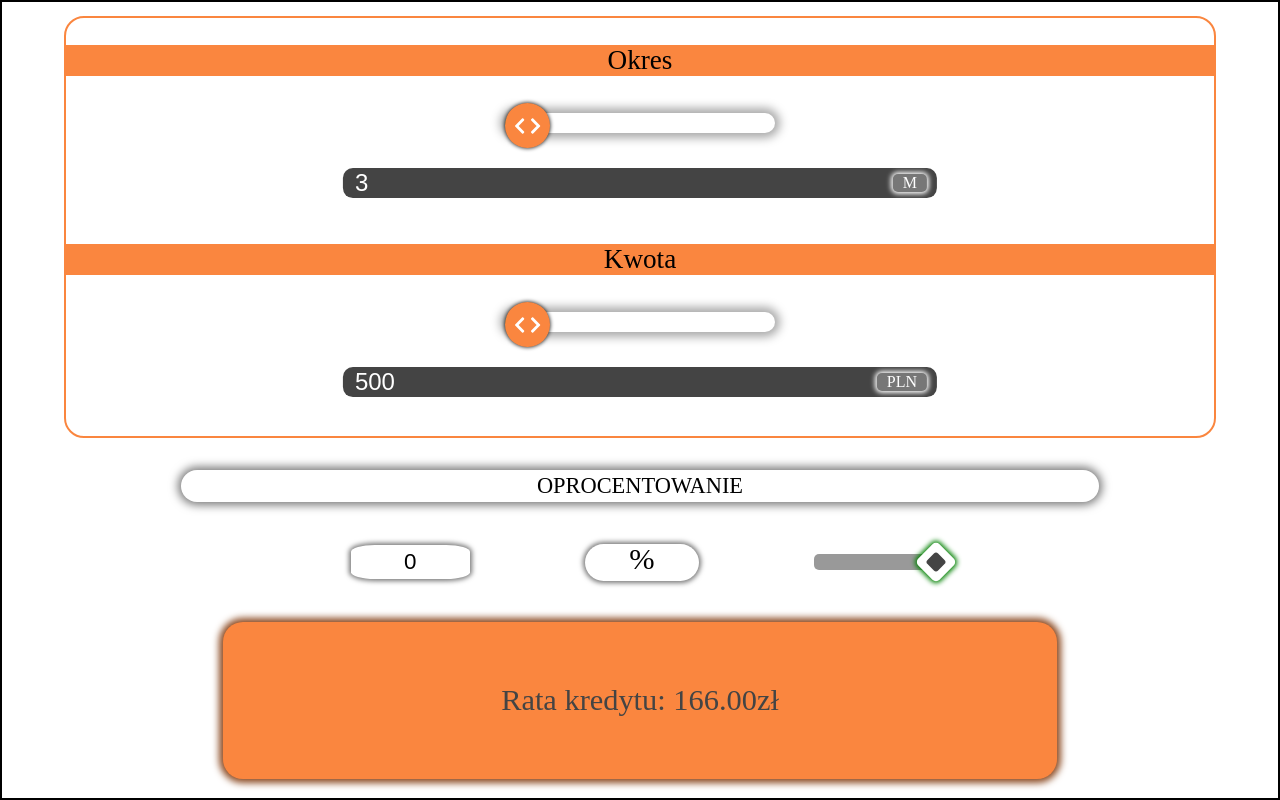
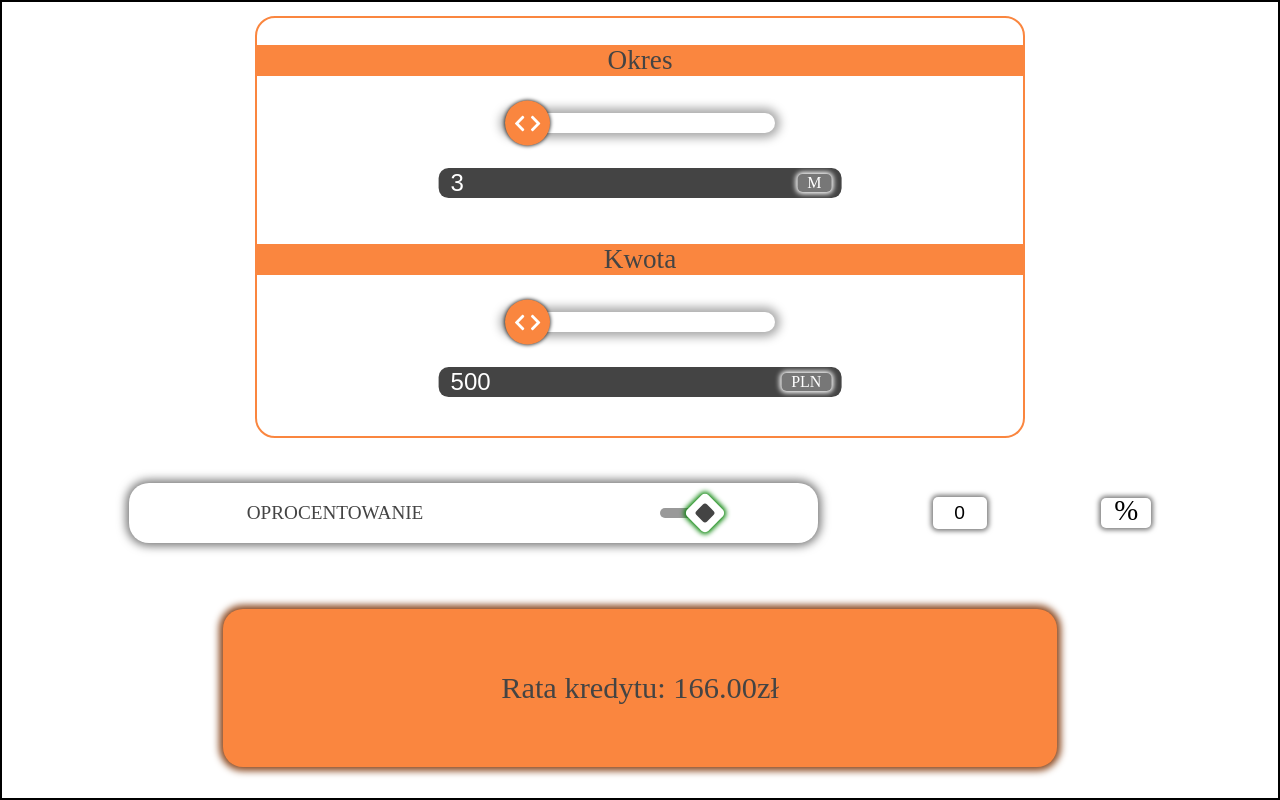
Before and after one commit to Szadziu/BankAppTask, a React (Create React App) app: page / in a window 1280 px wide. Built offline with nearby package versions, Linux system fonts and the light colour scheme; a web font is replaced by a local one.

Commit message:
fix problem with display checkbox of interest

```diff
--- a/src/components/App.js
+++ b/src/components/App.js
@@ -67,7 +67,20 @@ class App extends React.Component {
         </Panel>
 
         <InterestRatePanel>
-          <Label htmlFor='title'>Oprocentowanie</Label>
+          <Label htmlFor='title'>
+            Oprocentowanie
+            <CheckboxTemplate checked={isChecked}>
+              <InterestCheckbox
+                onChange={(e) => handleCheckbox(e)}
+                checked={isChecked}
+                type='checkbox'
+              />
+
+              <CheckboxLabel
+                className={isChecked ? 'isChecked' : 'isUnchecked'}
+              ></CheckboxLabel>
+            </CheckboxTemplate>
+          </Label>
 
           <InterestInput
             onChange={(e) => handleEdgeInterestRate(e)}
@@ -78,17 +91,6 @@ class App extends React.Component {
             value={isChecked && interest}
           />
           <UnitOfInterest checked={isChecked}>%</UnitOfInterest>
-          <CheckboxTemplate checked={isChecked}>
-            <InterestCheckbox
-              onChange={(e) => handleCheckbox(e)}
-              checked={isChecked}
-              type='checkbox'
-            />
-
-            <CheckboxLabel
-              className={isChecked ? 'isChecked' : 'isUnchecked'}
-            ></CheckboxLabel>
-          </CheckboxTemplate>
 
           {isChecked ? (
             <LoanInstallment>
@@ -144,8 +146,13 @@ const Panel = styled.div`
   border: 2px solid #fa863f;
   border-radius: 20px;
 
+  color: #444;
+
   font-family: 'Cormorant SC', serif;
 
+  @media (min-width: 768px) {
+    width: 60%;
+  }
   @media (min-width: 1366px) {
     width: 40%;
     height: 80%;
@@ -180,28 +187,33 @@ const InterestRatePanel = styled.div`
 
 const Label = styled.label`
   display: flex;
-  justify-content: center;
+  justify-content: space-around;
   align-items: center;
-  width: 80%;
-  height: 10%;
+  width: 90%;
+  height: 40px;
   border-radius: 20px;
   box-shadow: 0 0 10px 3px #777;
+
+  color: #444;
 
   font-size: 1rem;
   text-transform: uppercase;
 
   @media (min-width: 768px) {
-    font-size: 1.4rem;
+    width: 60%;
+    height: 60px;
+    font-size: 1.2rem;
   }
   @media (min-width: 1366px) {
-    width: 80%;
+    width: 70%;
     margin: 0 10%;
   }
   @media (min-width: 1920px) {
-    font-size: 2.2rem;
+    width: 80%;
+    font-size: 2rem;
   }
   @media (min-width: 3840px) {
-    font-size: 2.6rem;
+    padding-right: 10px;
   }
 `;
 
@@ -209,27 +221,16 @@ const CheckboxTemplate = styled.div`
   position: relative;
   display: flex;
   align-items: center;
-  width: 15%;
-  height: 5%;
+  width: 40px;
+  height: 10px;
   border-radius: 5px;
 
   background: ${({ checked }) => (checked ? '#999' : '#444')};
-
-  @media (min-width: 768px) {
-    width: 10%;
-  }
-  @media (min-width: 1366px) {
-    height: 20px;
-  }
-  @media (min-width: 3840px) {
-    width: 20%;
-    height: 30px;
-  }
 `;
 
 const CheckboxLabel = styled.label`
   position: absolute;
-  left: -10%;
+  left: -10px;
 
   display: block;
   width: 20px;
@@ -258,9 +259,13 @@ const CheckboxLabel = styled.label`
     width: 30px;
     height: 30px;
   }
+  @media (min-width: 1366px) {
+    width: 25px;
+    height: 25px;
+  }
   @media (min-width: 3840px) {
-    width: 50px;
-    height: 50px;
+    width: 35px;
+    height: 35px;
   }
 `;
 
@@ -275,7 +280,7 @@ const InterestCheckbox = styled.input`
   cursor: pointer;
 
   &:checked + label {
-    left: calc(110% - 20px);
+    left: calc(100% - 10px);
 
     transform: rotate(225deg);
     box-shadow: 0 0 5px 2px green;
@@ -284,21 +289,16 @@ const InterestCheckbox = styled.input`
   &:checked div {
     background-color: #444;
   }
-
-  @media (min-width: 3840px) {
-    &:checked + label {
-      left: calc(110% - 50px);
-    }
-  }
 `;
 
 const InterestInput = styled.input`
-  width: 10%;
-  height: 10%;
+  width: 50px;
+  height: 30px;
   border: none;
   box-shadow: 0 0 5px 2px #777;
-  border-radius: 20%;
+  border-radius: 5px;
 
+  font-size: 1rem;
   text-align: center;
 
   transition: 0.4s;
@@ -312,19 +312,14 @@ const InterestInput = styled.input`
     opacity: 0;
   }
   @media (min-width: 768px) {
-    font-size: 1.4rem;
-  }
-  @media (min-width: 1366px) {
-    height: 5%;
-    border-radius: 20px;
+    font-size: 1.2rem;
   }
   @media (min-width: 1920px) {
+    height: 50px;
     font-size: 1.9rem;
   }
   @media (min-width: 3840px) {
-    width: 15%;
-
-    font-size: 2.6rem;
+    font-size: 2.4rem;
   }
 `;
 
@@ -333,31 +328,25 @@ const UnitOfInterest = styled.div`
   opacity: ${({ checked }) => checked || 0};
   justify-content: center;
   align-items: center;
-  width: 15%;
-  height: 10%;
+  width: 50px;
+  height: 25px;
   box-shadow: 0 0 5px 2px #777;
-  border-radius: 20px;
+  border-radius: 5px;
   padding-bottom: 5px;
 
-  font-size: 1.5rem;
+  font-size: 1.4rem;
 
   transition: 0.4s;
 
   @media (min-width: 768px) {
-    width: 10%;
-
-    font-size: 1.9rem;
-  }
-  @media (min-width: 1366px) {
-    height: 5%;
+    font-size: 1.8rem;
   }
   @media (min-width: 1920px) {
+    height: 45px;
     font-size: 2.3rem;
   }
   @media (min-width: 3840px) {
-    width: 15%;
-
-    font-size: 3.2rem;
+    font-size: 3rem;
   }
 `;
 
@@ -381,9 +370,6 @@ const LoanInstallment = styled.div`
     font-size: 1.9rem;
   }
   @media (min-width: 1366px) {
-    width: 60%;
-    height: 35%;
-
     font-size: 2.2rem;
   }
   @media (min-width: 1920px) {
@@ -391,6 +377,7 @@ const LoanInstallment = styled.div`
   }
   @media (min-width: 3840px) {
     width: 100%;
+    height: 50%;
 
     font-size: 4.5rem;
   }
--- a/src/components/Slider.js
+++ b/src/components/Slider.js
@@ -7,13 +7,12 @@ import {
 } from '@fortawesome/free-solid-svg-icons';
 
 const DRAGGABLE_WIDTH = 45;
-const SLIDER_WIDTH = 270;
-const SLIDER_HEIGHT = 20;
+const HALF_DRAGGABLE_WIDTH = 22.5;
 const START_POSITION = 0;
 
 const progressDrag = (width, mouseX, min, max) => {
   const step = (width - DRAGGABLE_WIDTH) / (max - min);
-  let newValue = Math.floor((mouseX - DRAGGABLE_WIDTH / 2) / step) + min;
+  let newValue = Math.floor((mouseX - HALF_DRAGGABLE_WIDTH) / step) + min;
 
   if (newValue < min) newValue = min;
   else if (newValue > max) newValue = max;
@@ -54,13 +53,13 @@ class Slider extends React.Component {
     } = this;
     const { left, width } = sliderRef.current.getBoundingClientRect();
     const mouseX = (e.clientX ?? e.touches[0].clientX) - left;
-    const positionMouse = mouseX - DRAGGABLE_WIDTH / 2;
+    const positionMouse = mouseX - HALF_DRAGGABLE_WIDTH;
 
     let newValue = progressDrag(width, mouseX, min, max);
 
     if (positionMouse < 0) {
       this.setState({ position: START_POSITION, value: min });
-    } else if (mouseX + DRAGGABLE_WIDTH / 2 > width) {
+    } else if (mouseX + HALF_DRAGGABLE_WIDTH > width) {
       this.setState({
         position: width - DRAGGABLE_WIDTH,
         value: max,
@@ -96,14 +95,16 @@ class Slider extends React.Component {
 
   handleChange = (e) => {
     const { min, max, handleLoan } = this.props;
+    const { width } = this.sliderRef.current.getBoundingClientRect();
     let value = Number(e.target.value);
 
     if (value > max) value = max;
     if (value < min) value = min;
+
+    const step = (width - DRAGGABLE_WIDTH) / (max - min + min);
     this.setState({
       value,
-      position:
-        (((value * 100) / max) * (SLIDER_WIDTH - DRAGGABLE_WIDTH)) / 100,
+      position: step * value,
     });
     handleLoan(value);
   };
@@ -119,23 +120,23 @@ class Slider extends React.Component {
       props: { title, handleLoan, min, max, sign },
     } = this;
 
+    const opacityWidth = opacityBarWidth - HALF_DRAGGABLE_WIDTH;
+    const positionProgressBar = position + HALF_DRAGGABLE_WIDTH;
+
     return (
       <Wrapper>
         <Title>{title}</Title>
         <MainBar
-          opacityWidth={opacityBarWidth - DRAGGABLE_WIDTH / 2}
-          width={SLIDER_WIDTH}
-          height={SLIDER_HEIGHT}
+          opacityWidth={opacityWidth}
           position={position}
           ref={sliderRef}
           onClick={(e) => handleClick(e)}
           onMouseMove={(e) => handleMouseMove(e)}
         >
-          <ProgressBar position={position + DRAGGABLE_WIDTH / 2} />
-          {isOpacityBar && <OpacityBar />}
+          <ProgressBar position={positionProgressBar} />
+          {isOpacityBar && <OpacityBar className='opacityBar' />}
           <Draggable
             width={DRAGGABLE_WIDTH}
-            halfBarHeight={SLIDER_HEIGHT / 2}
             position={position}
             onMouseDown={startDrag}
             onTouchStart={startDrag}
@@ -274,8 +275,8 @@ const MainBar = styled.div`
 
   display: flex;
   align-items: center;
-  width: ${({ width }) => width}px;
-  height: ${({ height }) => height}px;
+  width: 270px;
+  height: 20px;
   transform: translate(-50%, -50%);
   border-radius: 20px;
   box-shadow: 0 0 10px 5px #aaa;
@@ -289,25 +290,32 @@ const MainBar = styled.div`
   }
 `;
 
-const ProgressBar = styled.div`
-  width: ${({ position }) => position}px;
+const ProgressBar = styled.div.attrs(({ position }) => ({
+  style: {
+    width: position,
+  },
+}))`
   height: 100%;
   border-radius: 20px;
 
   background: lightseagreen;
 `;
 
-const Draggable = styled.div`
+const Draggable = styled.div.attrs(({ position }) => ({
+  style: {
+    left: position,
+  },
+}))`
   position: absolute;
-  top: ${({ halfBarHeight }) => -halfBarHeight}px;
-  left: ${(props) => props.position}px;
+  top: 50%;
+  transform: translateY(-50%);
 
   display: flex;
   flex-wrap: wrap;
   justify-content: center;
   align-items: center;
-  width: ${(props) => props.width}px;
-  height: ${(props) => props.width}px;
+  width: 45px;
+  height: 45px;
   border-radius: 50%;
   box-shadow: 0 0 4px 0 #000;
 
```
